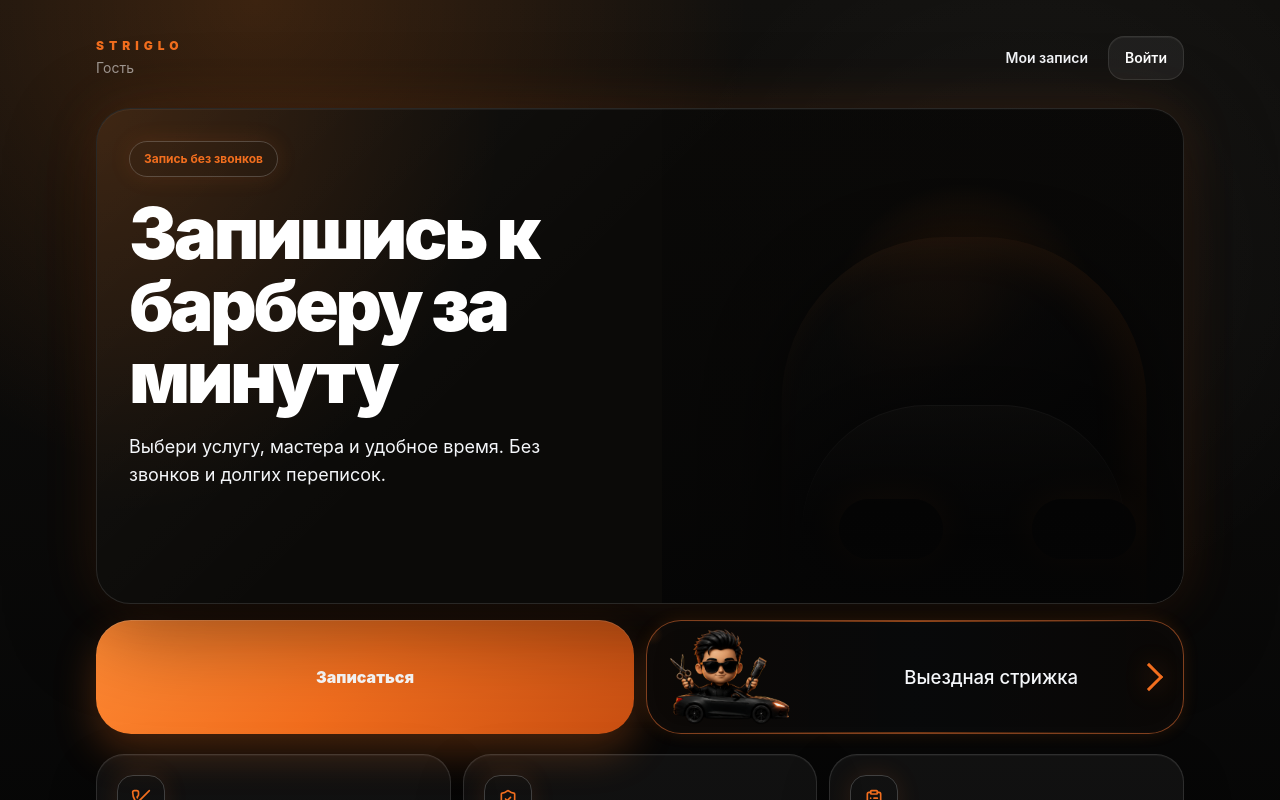
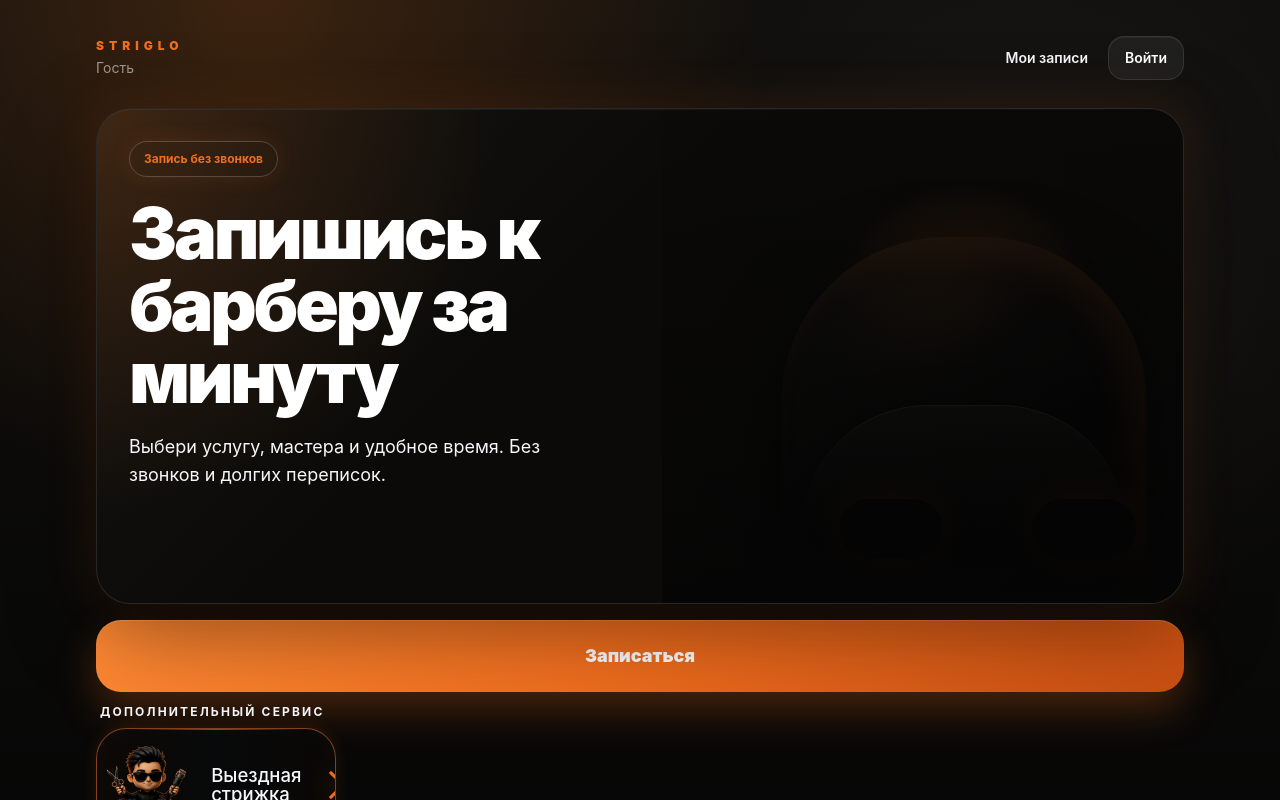
Before and after one commit to Staciv/Barber-stryglo, a Next.js app: page / in a window 1280 px wide. Shown: the top 800 px of the page. Built offline with nearby package versions, Linux system fonts and the light colour scheme.

Commit message:
refactor(home): update CTA hierarchy

```diff
--- a/src/app/page.tsx
+++ b/src/app/page.tsx
@@ -136,11 +136,16 @@ function ActionRow() {
       initial={{ opacity: 0, y: 14 }}
       animate={{ opacity: 1, y: 0 }}
       transition={{ delay: 0.08, duration: 0.32, ease: [0.22, 1, 0.36, 1] }}
-      className="mt-4 grid grid-cols-2 gap-3"
+      className="mt-4 space-y-3"
       aria-label="Основные действия"
     >
-      <PrimaryButton />
-      <GoRideButton />
+      <PrimaryButton className="min-h-16 rounded-[1.55rem] text-lg md:min-h-[4.5rem]" />
+      <div className="space-y-2">
+        <p className="px-1 text-xs font-bold uppercase tracking-[0.18em] text-white/36">Дополнительный сервис</p>
+        <div className="[&>button]:min-h-[6.1rem] [&>button]:rounded-[1.9rem]">
+          <GoRideButton />
+        </div>
+      </div>
     </motion.section>
   );
 }
```
